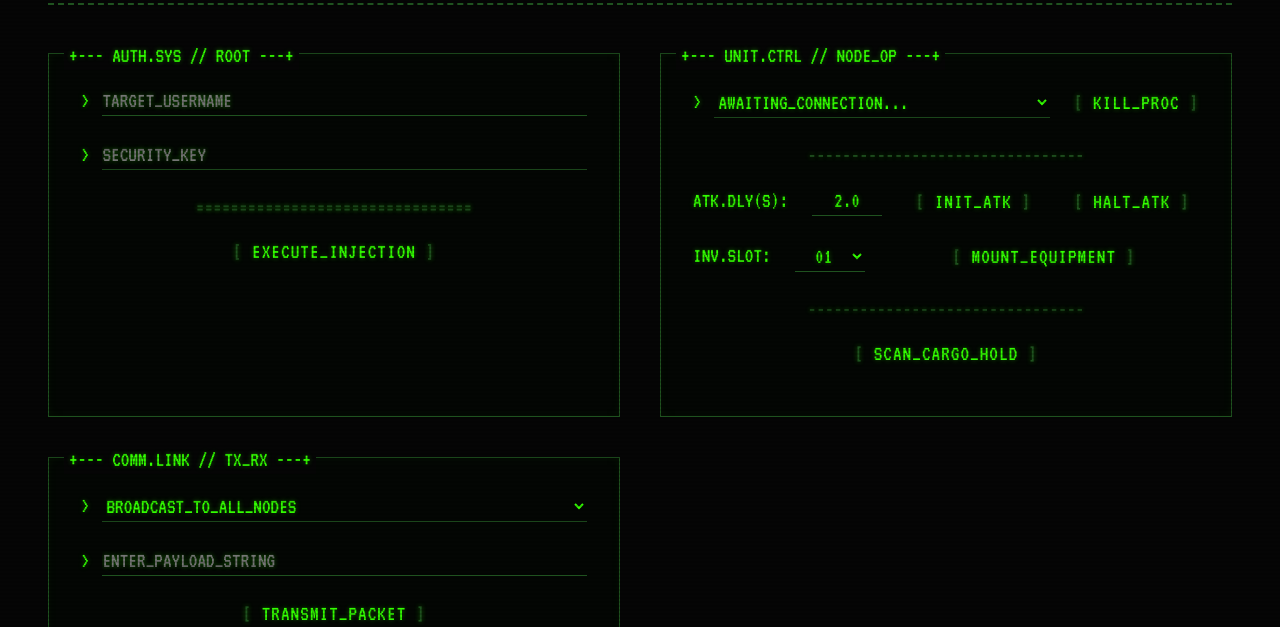
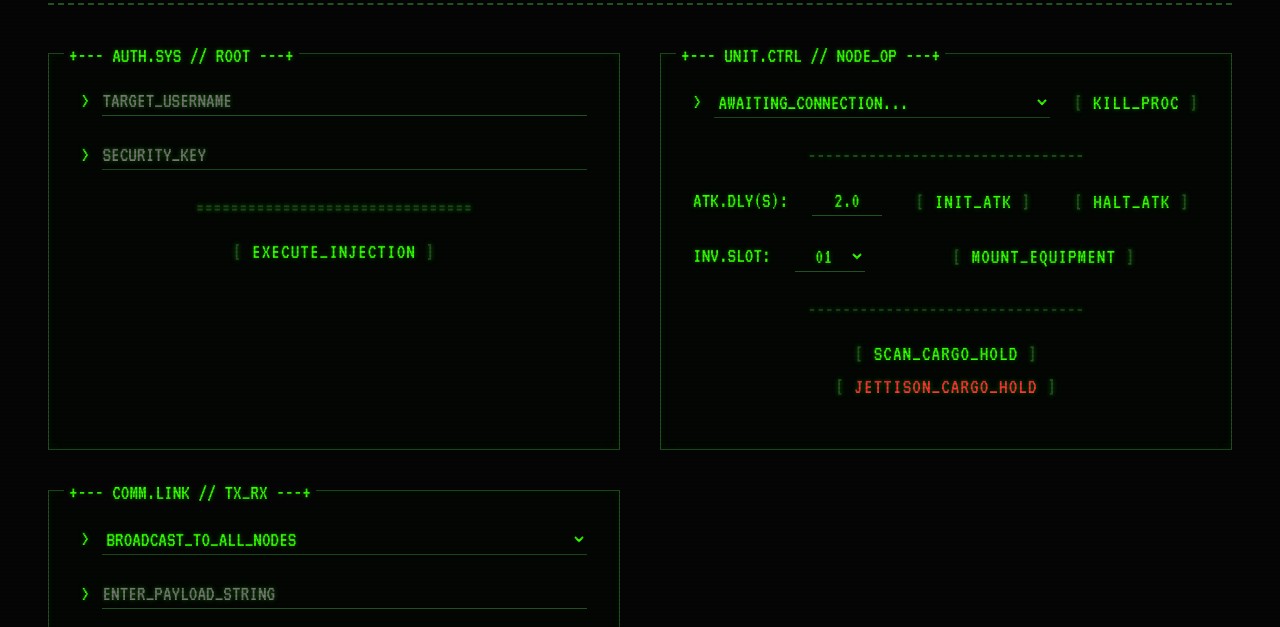
Before and after one commit to zmendless/afk-client2, a website: page index.html in a window 1280 px wide. Shown: the part 173-800 px from the top of the page. Drawn offline with Linux system fonts and the light colour scheme; no server answers.

Commit message:
Update index.html

```diff
--- a/index.html
+++ b/index.html
@@ -241,6 +241,7 @@
 
             <div class="divider">--------------------------------</div>
             <button onclick="checkInventory()" style="width: 100%;">SCAN_CARGO_HOLD</button>
+            <button onclick="action('drop')" style="width: 100%; margin-top: 0.5rem; color: #ff3333;">JETTISON_CARGO_HOLD</button>
             <div id="invResult" style="margin-top: 1rem;"></div>
         </div>
 
```
